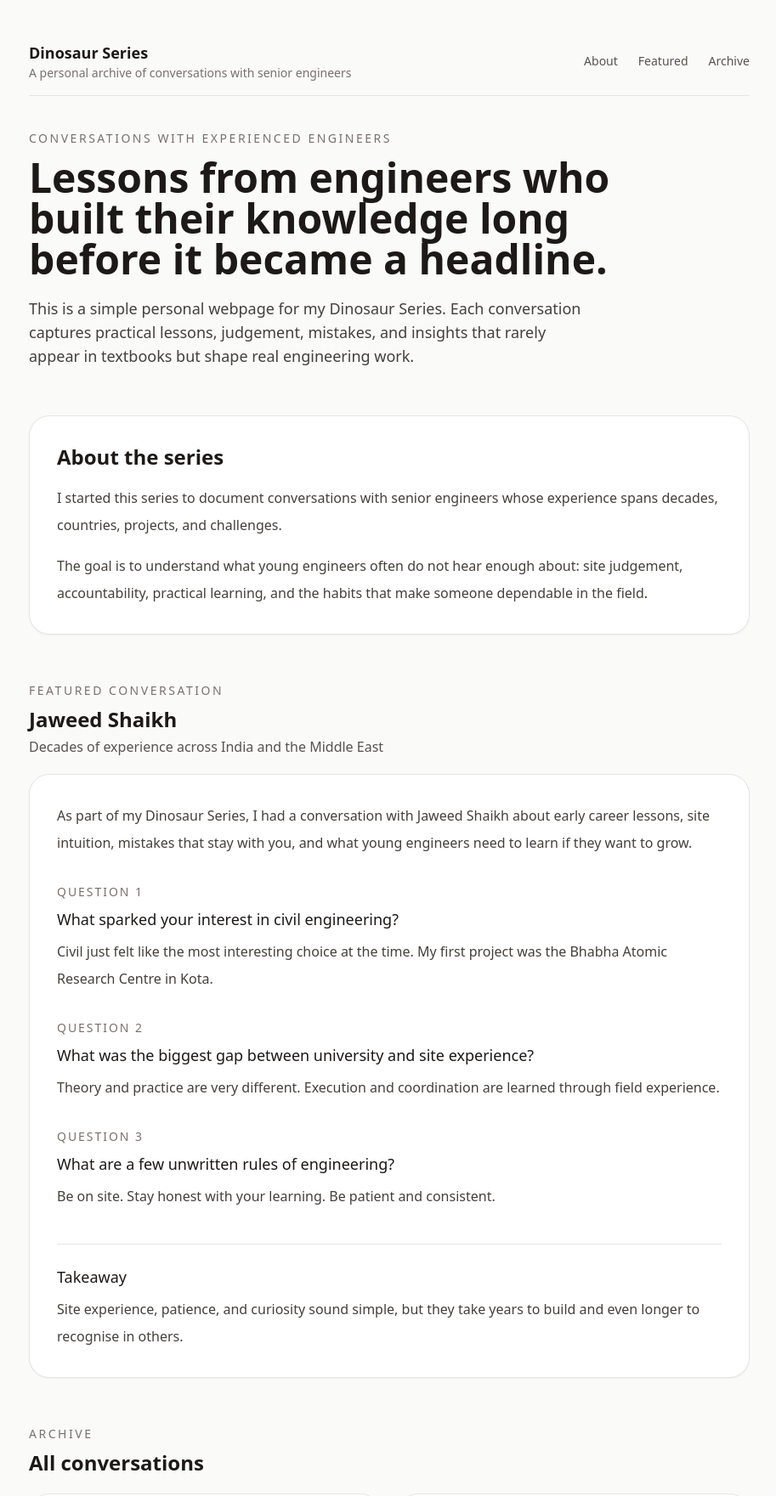
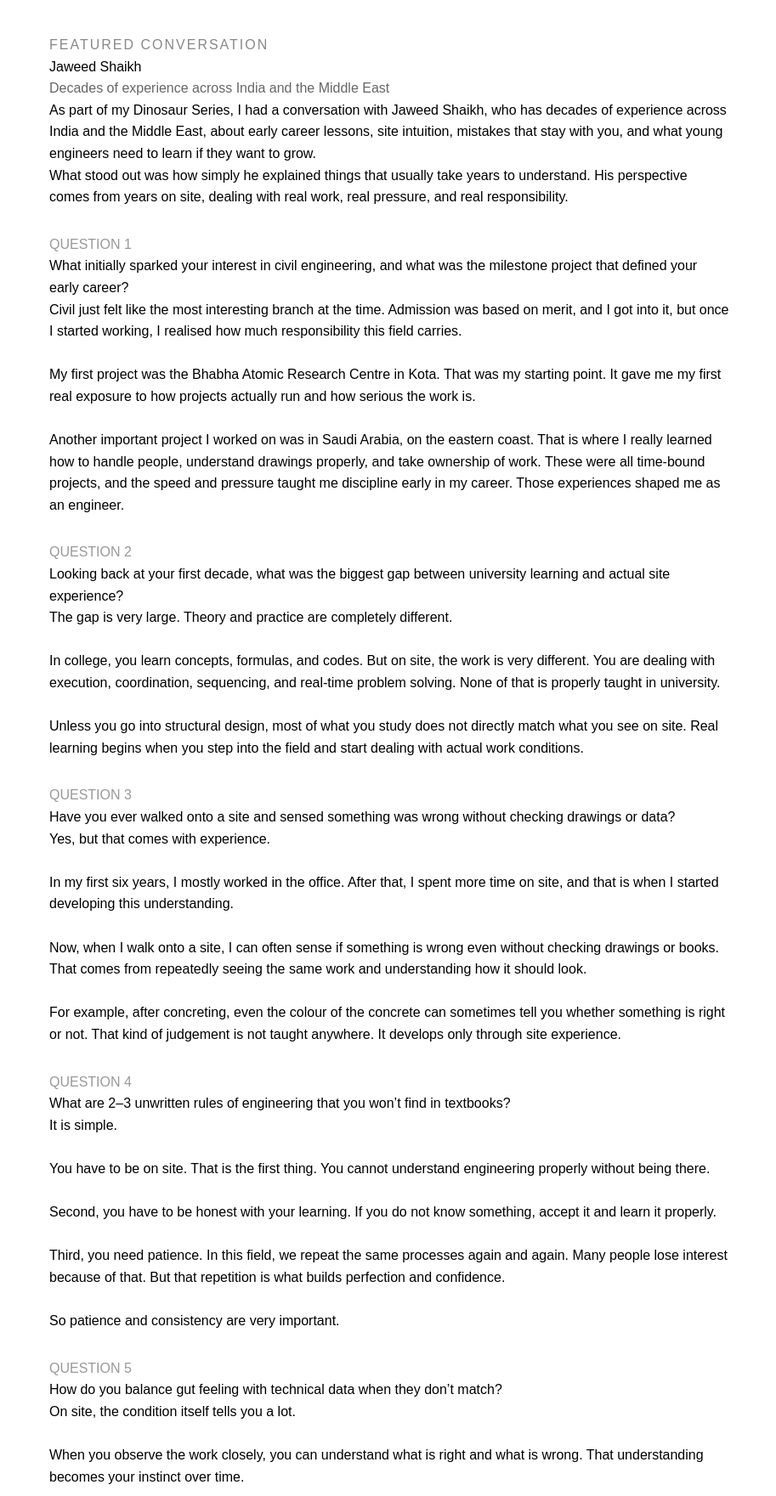
Before and after one commit to Manali7129/Dinosaur-Series, a React (Vite) app: page / in a window 1280 px wide. Shown: the top 1761 px of the page at 85% size, without its empty margins (182-1095 px from the left). Built offline with nearby package versions, Linux system fonts and the light colour scheme.

Commit message:
Update App.jsx

```diff
--- a/src/App.jsx
+++ b/src/App.jsx
@@ -1,127 +1,143 @@
-export default function DinosaurSeries() {
+import React from "react";
+
 const featuredQA = [
   {
-      question: "What sparked your interest in civil engineering?",
-      answer:
-        "Civil just felt like the most interesting choice at the time. My first project was the Bhabha Atomic Research Centre in Kota.",
+    q: "What initially sparked your interest in civil engineering, and what was the milestone project that defined your early career?",
+    a: `Civil just felt like the most interesting branch at the time. Admission was based on merit, and I got into it, but once I started working, I realised how much responsibility this field carries.
+
+My first project was the Bhabha Atomic Research Centre in Kota. That was my starting point. It gave me my first real exposure to how projects actually run and how serious the work is.
+
+Another important project I worked on was in Saudi Arabia, on the eastern coast. That is where I really learned how to handle people, understand drawings properly, and take ownership of work. These were all time-bound projects, and the speed and pressure taught me discipline early in my career. Those experiences shaped me as an engineer.`
   },
   {
-      question: "What was the biggest gap between university and site experience?",
-      answer:
-        "Theory and practice are very different. Execution and coordination are learned through field experience.",
+    q: "Looking back at your first decade, what was the biggest gap between university learning and actual site experience?",
+    a: `The gap is very large. Theory and practice are completely different.
+
+In college, you learn concepts, formulas, and codes. But on site, the work is very different. You are dealing with execution, coordination, sequencing, and real-time problem solving. None of that is properly taught in university.
+
+Unless you go into structural design, most of what you study does not directly match what you see on site. Real learning begins when you step into the field and start dealing with actual work conditions.`
   },
   {
-      question: "What are a few unwritten rules of engineering?",
-      answer:
-        "Be on site. Stay honest with your learning. Be patient and consistent.",
+    q: "Have you ever walked onto a site and sensed something was wrong without checking drawings or data?",
+    a: `Yes, but that comes with experience.
+
+In my first six years, I mostly worked in the office. After that, I spent more time on site, and that is when I started developing this understanding.
+
+Now, when I walk onto a site, I can often sense if something is wrong even without checking drawings or books. That comes from repeatedly seeing the same work and understanding how it should look.
+
+For example, after concreting, even the colour of the concrete can sometimes tell you whether something is right or not. That kind of judgement is not taught anywhere. It develops only through site experience.`
   },
+  {
+    q: "What are 2–3 unwritten rules of engineering that you won’t find in textbooks?",
+    a: `It is simple.
+
+You have to be on site. That is the first thing. You cannot understand engineering properly without being there.
+
+Second, you have to be honest with your learning. If you do not know something, accept it and learn it properly.
+
+Third, you need patience. In this field, we repeat the same processes again and again. Many people lose interest because of that. But that repetition is what builds perfection and confidence.
+
+So patience and consistency are very important.`
+  },
+  {
+    q: "How do you balance gut feeling with technical data when they don’t match?",
+    a: `On site, the condition itself tells you a lot.
+
+When you observe the work closely, you can understand what is right and what is wrong. That understanding becomes your instinct over time.
+
+But this is not guesswork. It comes from experience. If something feels off, it means you need to check it more carefully.
+
+So gut feeling and technical knowledge are not separate. Your gut feeling is built from your technical experience on site.`
+  },
+  {
+    q: "Can you share a mistake or near-miss that changed how you approach engineering?",
+    a: `Yes, one incident I clearly remember was in Saudi Arabia.
+
+I almost missed including a pumphouse building in the final billing. It was a big amount, around 3.5 million dollars, and I realised it very late.
+
+To correct it, I worked continuously for 72 hours to complete the structure before inspection. My team supported me, and we managed to finish it on time.
+
+That experience taught me how important it is to pay attention to every detail. Small oversights can turn into major problems. It also showed me the importance of teamwork when you are under pressure.`
+  },
+  {
+    q: "How have you handled pressure when things don’t go as planned?",
+    a: `Only patience.
+
+Problems cannot be solved in panic. You need to stay calm and keep working towards the solution.
+
+Along with patience, determination is important. If you stay focused and keep moving towards your target, things eventually get resolved.
+
+In this field, problems will always come. What matters is how you handle them.`
+  },
+  {
+    q: "What important skill do you think is disappearing in the new generation of engineers?",
+    a: `I feel sincerity is reducing.
+
+Earlier, people used to keep their word and take responsibility seriously. That is becoming less common now.
+
+Also, practical knowledge is lacking. Many engineers come to site and realise that what they learned in college is not directly applicable. Because of that, they lose interest in site work.
+
+Basic things like measurements, supervision, and execution are not well understood. These are very important, but they are not taught properly in college.`
+  },
+  {
+    q: "Where do you see a “ticking time bomb” in the industry today?",
+    a: `The biggest issue is lack of practical exposure.
+
+Many students come for internships just to complete reports, not to actually learn. That mindset is a problem.
+
+If this continues, we will have engineers who have degrees but are not ready for real work.
+
+This field depends heavily on practical understanding. Without that, it becomes very difficult to handle real responsibilities.`
+  },
+  {
+    q: "What is your survival advice for graduate engineers entering the industry today?",
+    a: `Ask questions. That is the most important thing.
+
+Take interest in drawings and learn how to read them properly. Understand how work is executed on site. Observe how labour and teams are managed.
+
+Many engineers hesitate to ask questions or do not pay attention. Because of that, even after working for years, they still do not understand how things are actually done.
+
+If you stay curious, ask questions, and learn from the site, you can achieve a lot in this field.`
+  }
 ];
 
-  const archive = [
-    {
-      title: "Jaweed Shaikh",
-      subtitle: "Decades of experience across India and the Middle East",
-      note: "Site experience, patience, and practical judgment.",
-    },
-    {
-      title: "Next conversation",
-      subtitle: "Coming soon",
-      note: "A place for the next engineer in the series.",
-    },
-  ];
+export default function App() {
+  return (
+    <div style={{ maxWidth: "800px", margin: "40px auto", fontFamily: "Arial, sans-serif", lineHeight: "1.6" }}>
 
-  return (
-    <div className="min-h-screen bg-stone-50 text-stone-900">
-      <div className="max-w-4xl mx-auto px-6 py-8 md:py-12">
-        <nav className="flex items-center justify-between border-b border-stone-200 pb-4 mb-10">
-          <div>
-            <p className="text-lg font-semibold">Dinosaur Series</p>
-            <p className="text-sm text-stone-500">A personal archive of conversations with senior engineers</p>
-          </div>
-          <div className="hidden md:flex gap-6 text-sm text-stone-600">
-            <a href="#about" className="hover:text-stone-900 transition-colors">About</a>
-            <a href="#featured" className="hover:text-stone-900 transition-colors">Featured</a>
-            <a href="#archive" className="hover:text-stone-900 transition-colors">Archive</a>
-          </div>
-        </nav>
+      <h5 style={{ letterSpacing: "2px", color: "#888" }}>FEATURED CONVERSATION</h5>
+      <h1>Jaweed Shaikh</h1>
+      <p style={{ color: "#666" }}>Decades of experience across India and the Middle East</p>
 
-        <header className="mb-14">
-          <p className="text-sm uppercase tracking-[0.18em] text-stone-500 mb-3">Conversations with experienced engineers</p>
-          <h1 className="text-4xl md:text-5xl font-semibold leading-tight max-w-3xl">
-            Lessons from engineers who built their knowledge long before it became a headline.
-          </h1>
-          <p className="mt-5 text-base md:text-lg leading-8 text-stone-700 max-w-2xl">
-            This is a simple personal webpage for my Dinosaur Series. Each conversation captures practical lessons,
-            judgement, mistakes, and insights that rarely appear in textbooks but shape real engineering work.
-          </p>
-        </header>
-
-        <section id="about" className="mb-14">
-          <div className="bg-white rounded-3xl border border-stone-200 shadow-sm p-6 md:p-8">
-            <h2 className="text-2xl font-semibold mb-4">About the series</h2>
-            <div className="space-y-4 text-stone-700 leading-8">
       <p>
-                I started this series to document conversations with senior engineers whose experience spans decades,
-                countries, projects, and challenges.
+        As part of my Dinosaur Series, I had a conversation with Jaweed Shaikh, who has decades of experience across India and the Middle East, about early career lessons, site intuition, mistakes that stay with you, and what young engineers need to learn if they want to grow.
       </p>
       <p>
-                The goal is to understand what young engineers often do not hear enough about: site judgement,
-                accountability, practical learning, and the habits that make someone dependable in the field.
-              </p>
-            </div>
-          </div>
-        </section>
-
-        <section id="featured" className="mb-14">
-          <div className="mb-5">
-            <p className="text-sm uppercase tracking-[0.18em] text-stone-500 mb-2">Featured conversation</p>
-            <h2 className="text-2xl font-semibold">Jaweed Shaikh</h2>
-            <p className="text-stone-600 mt-1">Decades of experience across India and the Middle East</p>
-          </div>
-
-          <article className="bg-white rounded-3xl border border-stone-200 shadow-sm p-6 md:p-8">
-            <p className="text-stone-700 leading-8 mb-8">
-              As part of my Dinosaur Series, I had a conversation with Jaweed Shaikh about early career lessons,
-              site intuition, mistakes that stay with you, and what young engineers need to learn if they want to grow.
+        What stood out was how simply he explained things that usually take years to understand. His perspective comes from years on site, dealing with real work, real pressure, and real responsibility.
       </p>
 
-            <div className="space-y-8">
       {featuredQA.map((item, index) => (
-                <div key={index}>
-                  <p className="text-sm uppercase tracking-[0.14em] text-stone-500 mb-2">Question {index + 1}</p>
-                  <h3 className="text-lg font-medium mb-2">{item.question}</h3>
-                  <p className="text-stone-700 leading-8">{item.answer}</p>
+        <div key={index} style={{ marginTop: "30px" }}>
+          <h4 style={{ color: "#999" }}>QUESTION {index + 1}</h4>
+          <h3>{item.q}</h3>
+          <p style={{ whiteSpace: "pre-line" }}>{item.a}</p>
         </div>
       ))}
-            </div>
 
-            <div className="mt-10 pt-6 border-t border-stone-200">
-              <h3 className="text-lg font-medium mb-2">Takeaway</h3>
-              <p className="text-stone-700 leading-8">
-                Site experience, patience, and curiosity sound simple, but they take years to build and even longer to
-                recognise in others.
+      <hr style={{ margin: "40px 0" }} />
+
+      <h3>Takeaway</h3>
+      <p>
+        What stayed with me after this conversation is how strongly he emphasised simple things like being on site, asking questions, staying patient, and actually wanting to learn.
       </p>
-            </div>
-          </article>
-        </section>
+      <p>
+        They sound basic, but clearly they are not easy to practice. And over time, they seem to be what really shape an engineer.
+      </p>
 
-        <section id="archive" className="mb-10">
-          <div className="mb-5">
-            <p className="text-sm uppercase tracking-[0.18em] text-stone-500 mb-2">Archive</p>
-            <h2 className="text-2xl font-semibold">All conversations</h2>
-          </div>
+      <p style={{ marginTop: "50px", fontSize: "14px", color: "#777" }}>
+        © Manali Lokare. All rights reserved. This interview is part of the Dinosaur Series. Content published with permission. Not for reuse or distribution without consent.
+      </p>
 
-          <div className="grid md:grid-cols-2 gap-5">
-            {archive.map((item, index) => (
-              <div key={index} className="bg-white rounded-3xl border border-stone-200 shadow-sm p-6">
-                <h3 className="text-lg font-medium mb-1">{item.title}</h3>
-                <p className="text-sm text-stone-500 mb-3">{item.subtitle}</p>
-                <p className="text-stone-700 leading-7">{item.note}</p>
-              </div>
-            ))}
-          </div>
-        </section>
-      </div>
     </div>
   );
 }
```
Lines whose indentation alone changed are shown as unchanged.
